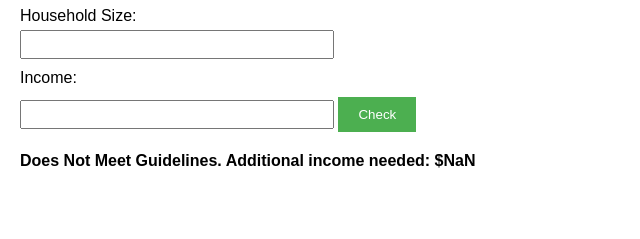
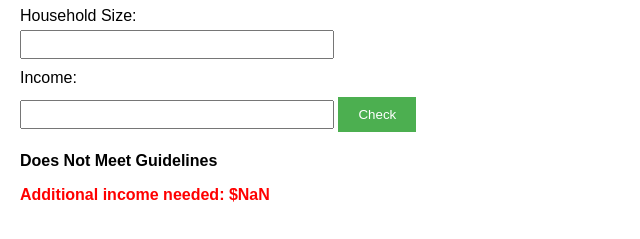
Before and after one commit to xiaomo-ednamode/PIG-Calculator, a plain HTML site: page index.html in a window 1280 px wide. Both pictures are taken after a click on the button "Check". Shown: the part 135-374 px from the top of the page, without its empty margins (0-640 px from the left). Drawn offline with Linux system fonts and the light colour scheme.

Commit message:
Update index.html

```diff
--- a/index.html
+++ b/index.html
@@ -37,6 +37,11 @@
             margin-top: 20px;
             font-weight: bold;
         }
+        #additionalIncome {
+            margin-top: 10px;
+            color: red;
+            font-weight: bold;
+        }
     </style>
 </head>
 <body>
@@ -56,6 +61,7 @@
         <button type="button" onclick="calculatePoverty()">Check</button>
     </form>
     <p id="result"></p>
+    <p id="additionalIncome"></p>
     <script>
         const povertyGuidelines = {
             2025: {
@@ -115,14 +121,18 @@
             }
 
             let resultText;
+            let additionalIncomeText = '';
             if (income >= guideline) {
                 resultText = "Meets Guidelines";
+                document.getElementById('additionalIncome').innerText = '';
             } else {
                 const remainingBalance = guideline - income;
-                resultText = `Does Not Meet Guidelines. Additional income needed: $${remainingBalance}`;
+                resultText = "Does Not Meet Guidelines";
+                additionalIncomeText = `Additional income needed: $${remainingBalance}`;
             }
 
             document.getElementById('result').innerText = resultText;
+            document.getElementById('additionalIncome').innerText = additionalIncomeText;
         }
     </script>
 </body>
```
